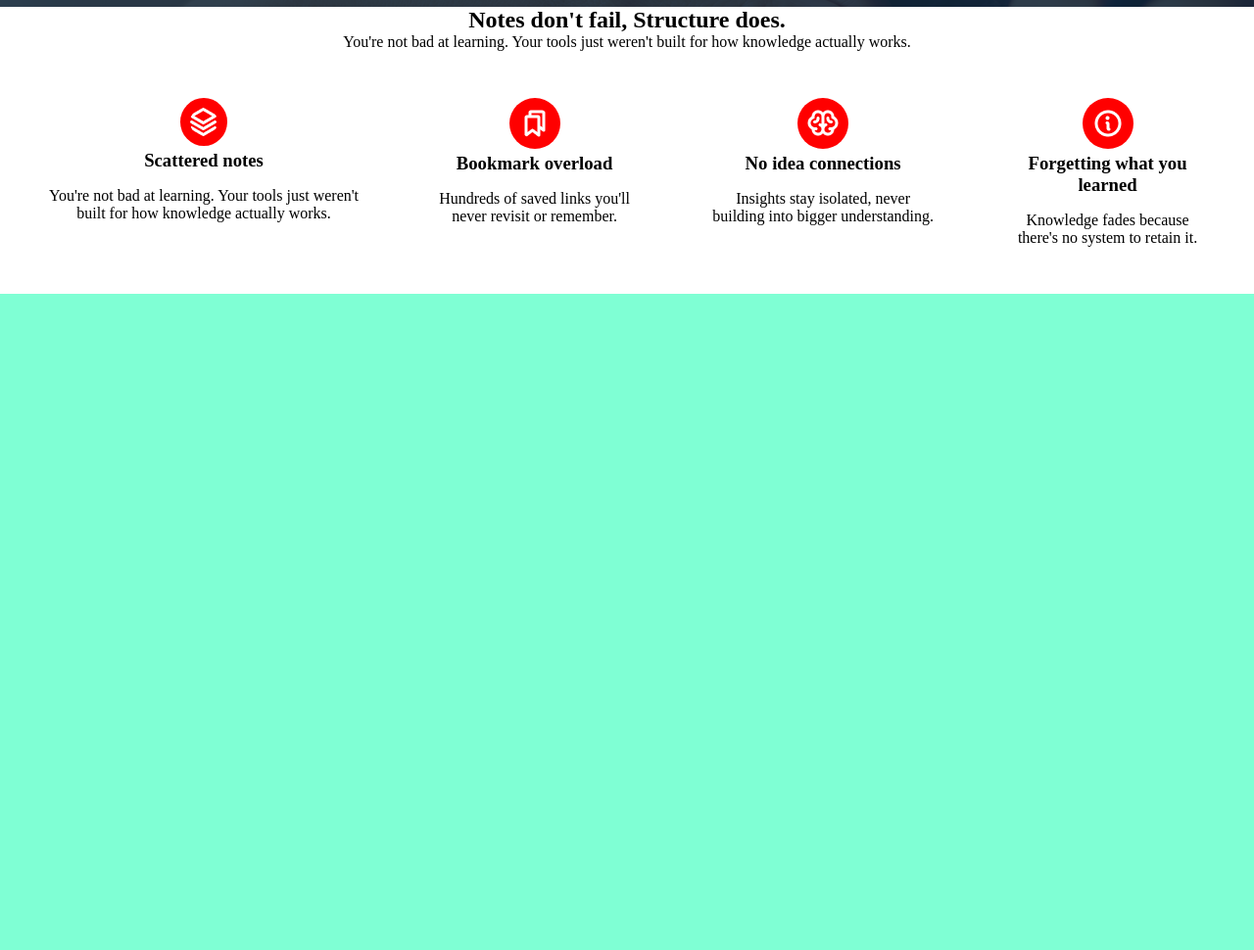
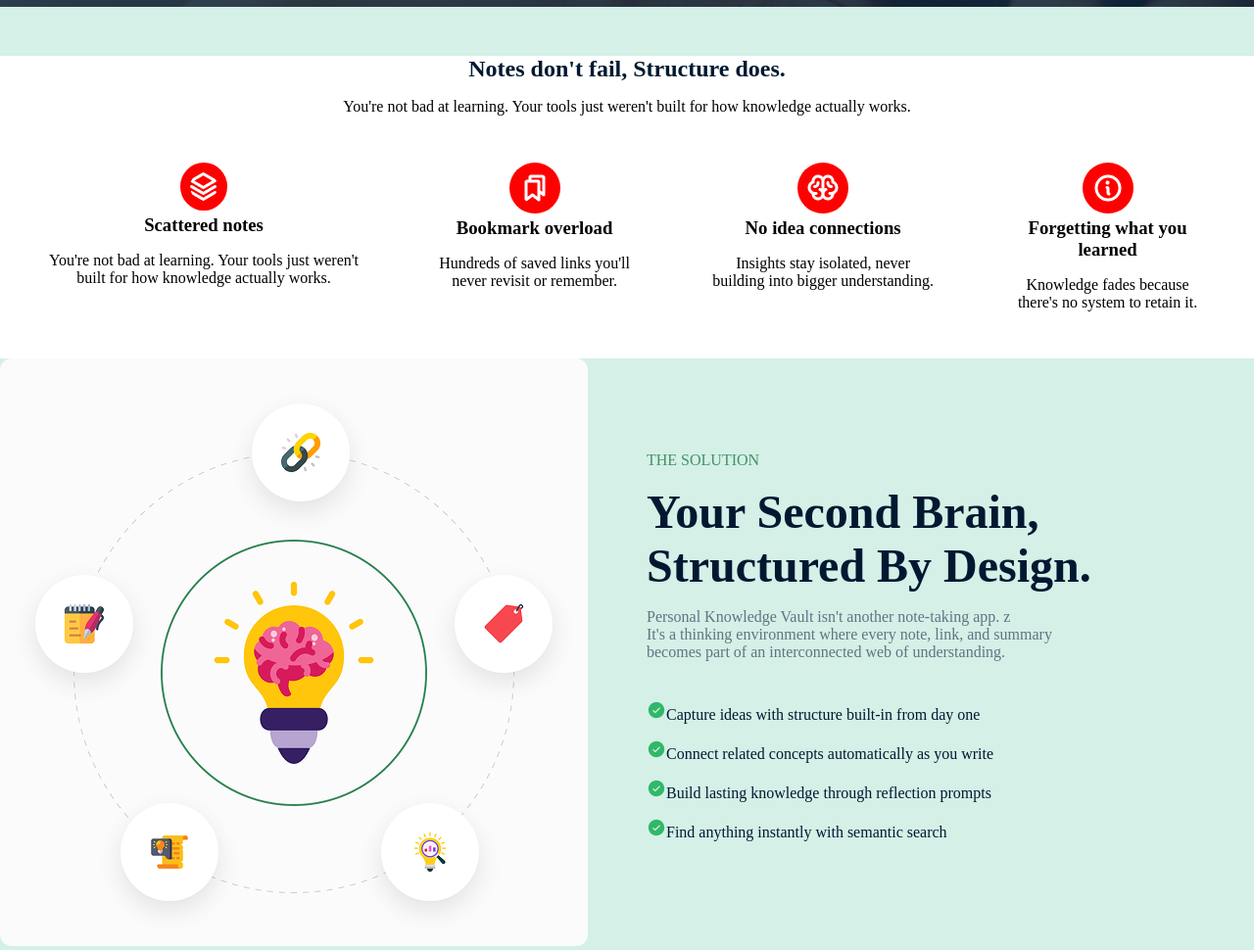
Before and after one commit to taifurrahman27/ph-b13-a001, a plain HTML site: page index.html in a window 1280 px wide. Shown: the part 507-1477 px from the top of the page at 98% size. Before the commit the page ends 807 px from the top, so only its background shows below. Drawn offline with Linux system fonts and the light colour scheme.

Commit message:
The solution section added in html & style applied

```diff
--- a/index.html
+++ b/index.html
@@ -89,6 +89,25 @@
             </div>
         </section>
 
+        <section class="brain">
+            <div class="brain-img">
+                <img src="./assets/knowledge.png" alt="Knowledge">
+            </div>
+            <div class="solution">
+                <h6>THE SOLUTION</h6>
+                <h1>Your Second Brain,<br> Structured By Design.</h1>
+                <p>Personal Knowledge Vault isn't another note-taking app. z<br>It's a thinking environment where every note, link, and summary<br>becomes part of an interconnected web of understanding.</p>
+                <ul>
+                    <li><img src="./assets/CheckCircle.png" alt="">Capture ideas with structure built-in from day one</li>
+                    <li><img src="./assets/CheckCircle.png" alt="">Connect related concepts automatically as you write</li>
+                    <li><img src="./assets/CheckCircle.png" alt="">Build lasting knowledge through reflection prompts</li>
+                    <li><img src="./assets/CheckCircle.png" alt="">Find anything instantly with semantic search</li>
+                </ul>
+            </div>
+        </section>
+
+
+
     </main>
 
     <footer>
--- a/style.css
+++ b/style.css
@@ -1,5 +1,5 @@
 body {
-    background-color: aquamarine;
+    background-color: rgb(212, 240, 231);
 }
 
 * {
@@ -98,6 +98,16 @@
     text-align: center;
 }
 
+.cards .card-header {
+    margin-top: 50px;
+}
+
+.cards .card-header h1 {
+    color: #001931;
+    font-weight: 700;
+    margin-bottom: 16px;
+}
+
 .card-container {
     max-width: 1360px;
     display: flex;
@@ -122,3 +132,50 @@
     padding: 10px;
     border-radius: 50%;
 }
+
+.brain {
+    display: flex;
+    align-items: center;
+    gap: 60px;
+
+}
+
+.brain .solution {
+    vertical-align: auto;
+}
+
+.brain .solution h6 {
+    font-size: 16px;
+    font-weight: 500;
+    color: #469165;
+    margin-bottom: 16px;
+}
+
+.brain .solution h1 {
+    font-size: 48px;
+    font-weight: 700px;
+    color: #001931;
+    margin-bottom: 16px;
+}
+
+.brain .solution p {
+    font-size: 16px;
+    font-weight: 400;
+    color: #627382;
+    margin-bottom: 40px;
+}
+
+.brain .solution ul {
+    list-style: none;
+    color: #001931;
+}
+
+.brain .solution li {
+    margin-bottom: 16px;
+    font-weight: 500;
+}
+
+.brain .solution li img {
+    align-items: baseline;
+
+}
```
